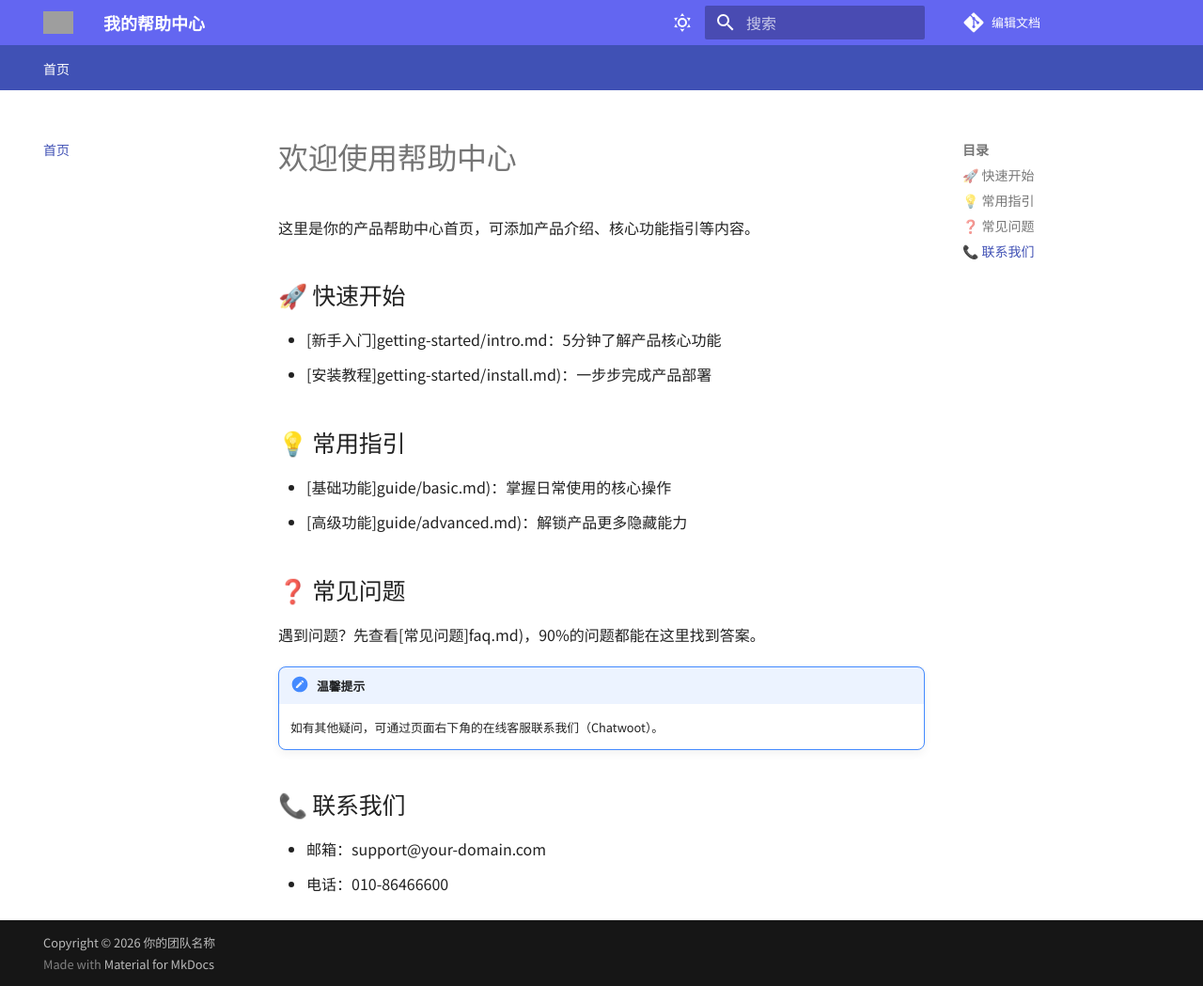
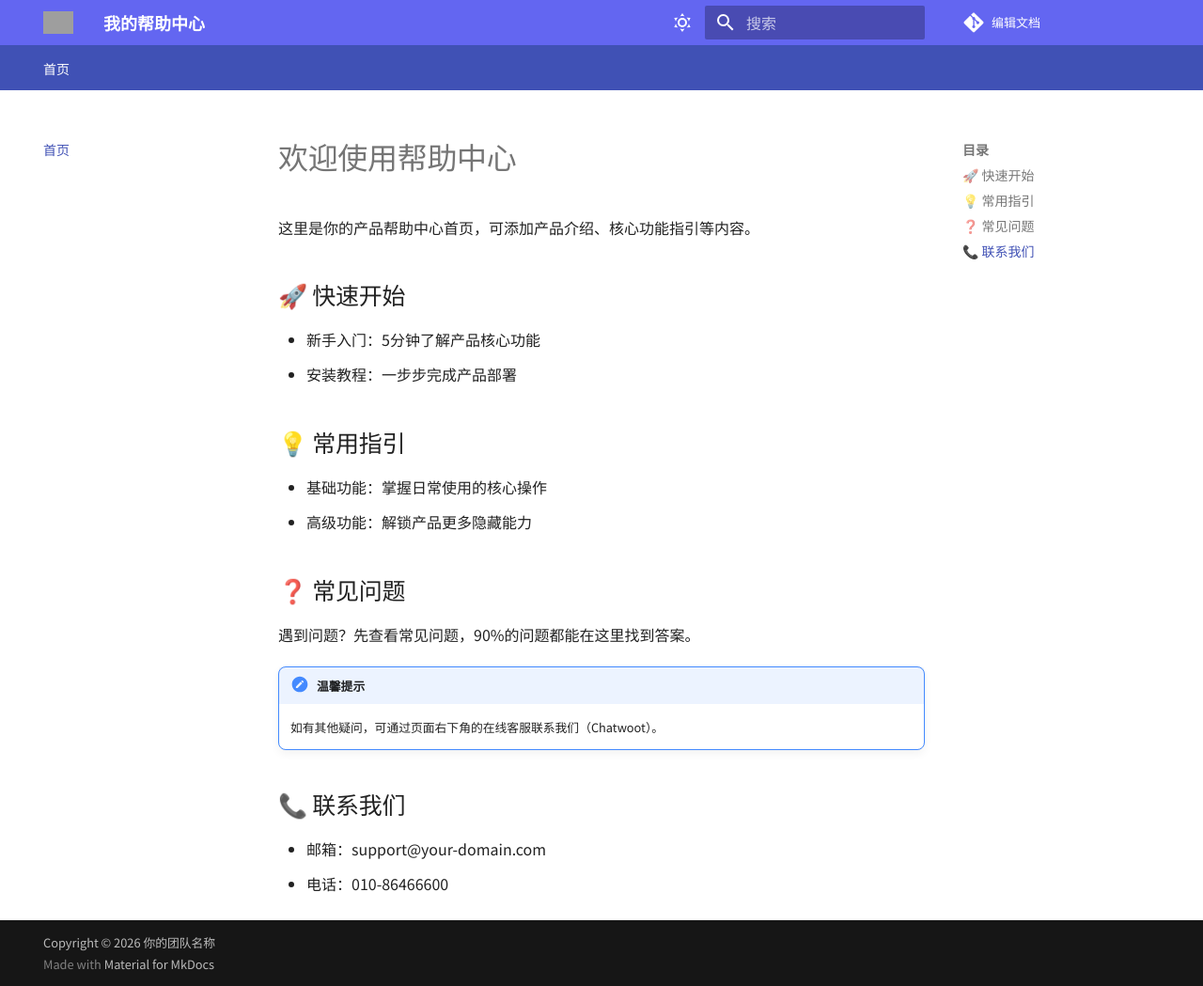
Before and after one commit to shenlianginc/open-docs-for-shenliang, an MkDocs documentation site: the page built from docs/index.md, in a window 1280 px wide and 1049 px high. Shown: the whole window at 94% size. Built offline with MkDocs 1.6.1 and Material for MkDocs 9.7.7, drawn with Linux system fonts in a browser that asks for light colours; comment, search, counter and statistics services are not loaded; grey boxes are pictures that could not be loaded.

Commit message:
clean: 删除不存在的链接2

```diff
--- a/docs/index.md
+++ b/docs/index.md
@@ -3,15 +3,15 @@
 这里是你的产品帮助中心首页，可添加产品介绍、核心功能指引等内容。
 
 ## 🚀 快速开始
-- [新手入门]getting-started/intro.md：5分钟了解产品核心功能
-- [安装教程]getting-started/install.md)：一步步完成产品部署
+- 新手入门：5分钟了解产品核心功能
+- 安装教程：一步步完成产品部署
 
 ## 💡 常用指引
-- [基础功能]guide/basic.md)：掌握日常使用的核心操作
-- [高级功能]guide/advanced.md)：解锁产品更多隐藏能力
+- 基础功能：掌握日常使用的核心操作
+- 高级功能：解锁产品更多隐藏能力
 
 ## ❓ 常见问题
-遇到问题？先查看[常见问题]faq.md)，90%的问题都能在这里找到答案。
+遇到问题？先查看常见问题，90%的问题都能在这里找到答案。
 
 !!! note "温馨提示"
     如有其他疑问，可通过页面右下角的在线客服联系我们（Chatwoot）。
```
